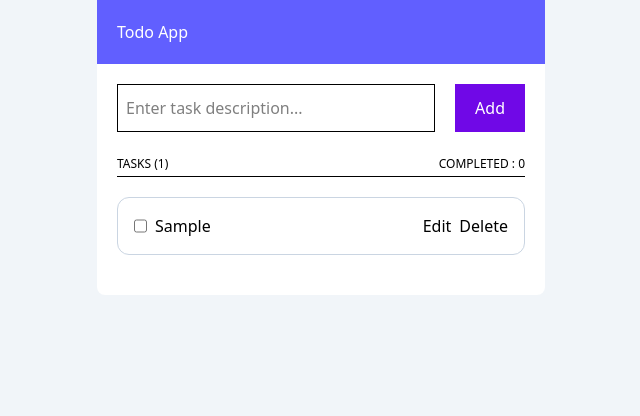
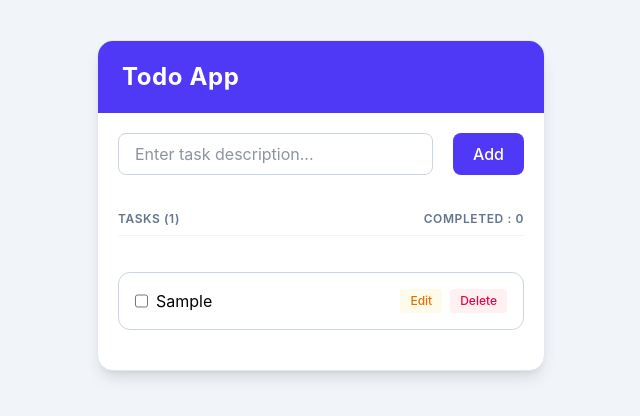
Before and after one commit to sahil-verma77/Todo-App, a website: page index.html in a window 1280 px wide. Both pictures are taken after typing "Sample" into the empty fields and a click on the button "Add". Shown: the whole page, without its empty margins (319-959 px from the left). Drawn offline with nearby package versions, Linux system fonts and the light colour scheme.

Commit message:
fixes bug and added localStorage functionality

```diff
--- a/index.html
+++ b/index.html
@@ -5,27 +5,34 @@
     <meta charset="UTF-8">
     <meta name="viewport" content="width=device-width, initial-scale=1.0">
     <title>Todo App</title>
-    <script src="https://cdn.jsdelivr.net/npm/@tailwindcss/browser@4"></script>
+    <link href="./output.css" rel="stylesheet">
 </head>
 
-<body class="bg-slate-100">
+<body class="bg-slate-100 min-h-screen py-10 px-4">
 
-    <div class="bg-white max-w-md mx-auto rounded-lg">
+    <div class="max-w-md mx-auto bg-white rounded-2xl shadow-lg overflow-hidden border border-slate-200">
 
-        <div class="bg-indigo-500 text-white p-5">
-            <h1>Todo App</h1>
+        <div class="bg-indigo-600 px-6 py-5 text-white">
+            <h1 class="text-2xl font-bold tracking-wide">Todo App</h1>
         </div>
 
         <div class="p-5">
-            <form id="todo-form" action="" class="flex gap-5">
-                <input id="todo-input" placeholder="Enter task description..." class="border flex-1 border-black p-2" type="text">
-                <button id="form-btn" class="px-5 py-3 text-white bg-violet-700">Add</button>
+            <form id="todo-form" action="" class="flex flex-col mb-6">
+                <div class="flex gap-5 mb-1">
+                    <input id="todo-input" placeholder="Enter task description..." class="flex-1 px-4 py-2 border border-slate-300 rounded-lg focus:outline-none focus:ring-2 focus:ring-indigo-500 text-slate-800" type="text">
+                    <button id="form-btn" class="px-5 py-2 bg-indigo-600 hover:bg-purple-700 text-white font-medium rounded-lg transition-colors cursor-pointer">Add</button>
+                </div>
+                <button type="button" id="cancel-btn"
+                    class="hidden self-end text-xs text-slate-500 hover:text-slate-700 underline cursor-pointer">
+                    Cancel Editing
+                </button>
             </form>
 
-            <div class="flex justify-between pt-6 pb-1 text-xs border-b border-black">
+            <div class="flex items-center justify-between py-2 border-b border-slate-100 mb-4 text-xs font-semibold text-slate-500 uppercase tracking-wider">
                 <p id="task-count">TASKS (0)</p>
                 <p id="complete-count">COMPLETED : 0</p>
             </div>
+
             <ul class="py-5 flex flex-col gap-3" id="todo-list">
                 <!-- Todo Template -->
                 <!-- <li data-id="1" class="flex gap-2 border border-slate-300 p-4 rounded-xl">
@@ -37,6 +44,9 @@
                     </div>
                 </li> -->
             </ul>
+            <div id="empty-message" class="hidden text-center pb-8 text-slate-400">
+                <p class="text-sm">No tasks found. Add a task above to get started!</p>
+            </div>
         </div>
 
     </div>
--- a/index.js
+++ b/index.js
@@ -4,8 +4,9 @@ const todoList = document.querySelector("#todo-list");
 const formBtn = document.querySelector("#form-btn");
 const taskCount = document.querySelector("#task-count");
 const completeCount = document.querySelector("#complete-count");
+const cancelBtn = document.querySelector("#cancel-btn");
+const emptyMessage = document.querySelector("#empty-message");
 
-// "Go to gym", "Revision Web Dev", "Take Class"
 // {
 //     id: Date.now() + 1,
 //     text: "Go to gym",
@@ -66,7 +67,7 @@ todoForm.addEventListener('submit', (e) => {
         // })
     }
 
-    todoInput.value = "";
+    cancelEdit();
     renderTodo(); // Jab koi naya todo add hoga firse updated todos render ho jayenge
 })
 
@@ -86,18 +87,25 @@ function renderTodo() {
         li.dataset.id = todo.id; // This is original method
 
         li.innerHTML = `
-        <input data-action="toggle" ${todo.isCompleted ? "checked" : ""} type="checkbox" id="check">
-        <p class="flex-1 ${todo.isCompleted ? "line-through text-red-400" : ""}">${todo.text}</p>
-        <div class="flex gap-2">
-            <button data-action="edit">Edit</button>
-            <button data-action="delete">Delete</button>
-        </div>
-        `
+                    <input data-action="toggle" ${todo.isCompleted ? "checked" : ""} type="checkbox">
+                    <p class="flex-1 ${todo.isCompleted ? "line-through text-red-400" : ""}">${todo.text}</p>
+                    <div class="flex gap-2">
+                        <button data-action="edit" class="px-2.5 py-1 text-xs font-medium text-amber-600 bg-amber-50 hover:bg-amber-100 rounded transition-colors cursor-pointer">Edit</button>
+                        <button data-action="delete" class="px-2.5 py-1 text-xs font-medium text-rose-600 bg-rose-50 hover:bg-rose-100 rounded transition-colors cursor-pointer">Delete</button>
+                    </div>
+                    `
 
         todoList.append(li); // here we want exact/valid html code
     })
+    // Empty Message
+    if (todos.length === 0) {
+        emptyMessage.classList.remove("hidden");
+    } else {
+        emptyMessage.classList.add("hidden");
+    }
+
     taskCount.textContent = `TASKS (${todos.length})`;
-    completeCount.textContent = `COMPLETED : ${todos.filter((todo) => todo.isCompleted).length}`
+    completeCount.textContent = `COMPLETED : ${todos.filter((todo) => todo.isCompleted).length}`;
 }
 
 renderTodo(); // Jab first time file execute hogi tab existing todos render ho jayenge
@@ -115,9 +123,11 @@ todoList.addEventListener('click', (e) => {
     const li = e.target.closest('li');
     const id = li.dataset.id;
 
+    if (!li) return;
+
     // console.log(e.target.tagName);
 
-    let action = e.target.dataset.action;
+    const action = e.target.dataset.action;
 
     if (action === "delete") {
         deleteTodo(id);
@@ -148,11 +158,13 @@ function deleteTodo(id) {
             return todo;
         }
     })
+    // todos = todos.filter(todo => todo.id !== Number(id));
+
     localStorage.setItem("todos", JSON.stringify(todos));
     renderTodo();
 }
 function startEdit(id) {
-    editTodoId = id;0
+    editTodoId = id;
 
     let currentTodo = todos.find((todo) => {
         if (todo.id === Number(id)) {
@@ -162,5 +174,25 @@ function startEdit(id) {
 
     todoInput.value = currentTodo.text;
 
+    todoInput.focus();
+
     formBtn.textContent = "Update";
+    formBtn.className = "px-5 py-2 bg-amber-600 hover:bg-amber-700 text-white font-medium rounded-lg transition-colors cursor-pointer";
+    cancelBtn.classList.remove("hidden");
 }
+
+function cancelEdit() {
+    editTodoId = null;
+
+    todoInput.value = "";
+
+    formBtn.textContent = "Add";
+
+    formBtn.className = "px-5 py-2 bg-indigo-600 hover:bg-indigo-700 text-white font-medium rounded-lg transition-colors cursor-pointer";
+
+    cancelBtn.classList.add("hidden");
+}
+
+cancelBtn.addEventListener("click", () => {
+    cancelEdit();
+});
--- /dev/null
+++ b/input.css
@@ -0,0 +1 @@
+@import "tailwindcss";
--- /dev/null
+++ b/package.json
@@ -0,0 +1,6 @@
+{
+  "dependencies": {
+    "@tailwindcss/cli": "^4.3.3",
+    "tailwindcss": "^4.3.3"
+  }
+}
--- a/tailwind.config.js
+++ /dev/null
@@ -1 +0,0 @@
-// only for Tailwind suggestions in html file
```
Also changed, not shown: output.css (added), 2 other files.
